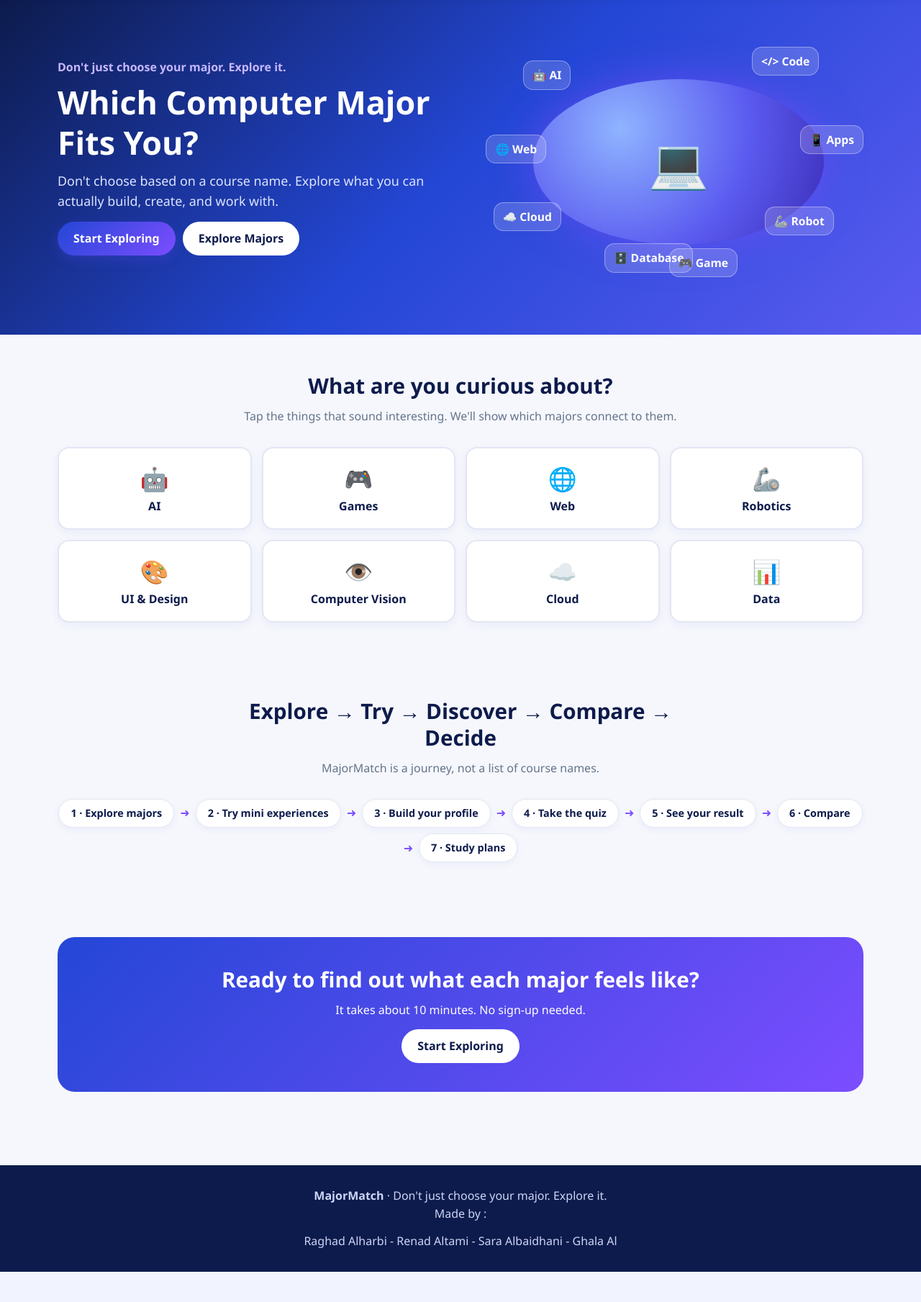
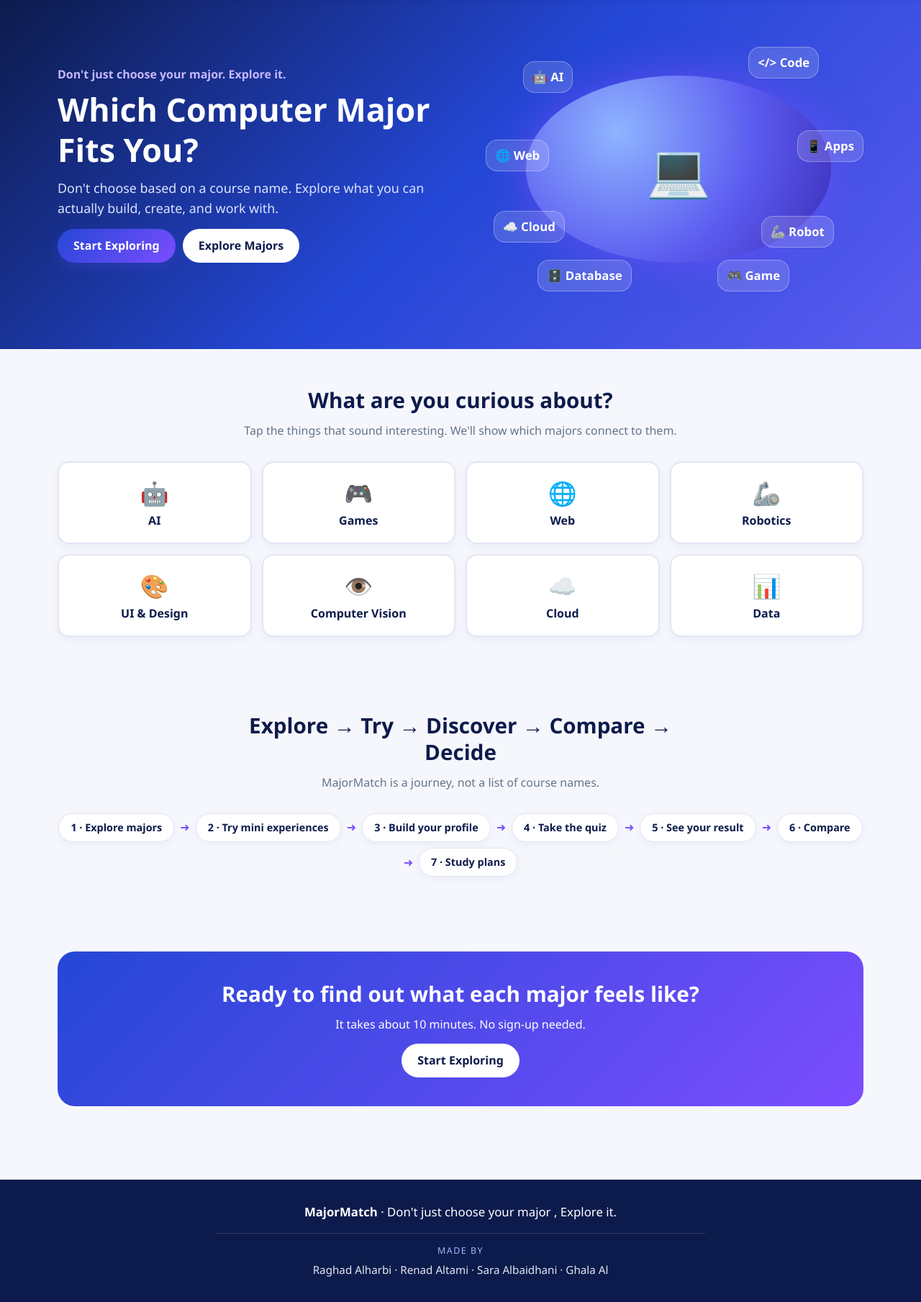
Before and after one commit to RenadKhalid62/MajorMatch, a PHP site: page /php/index.php in a window 1280 px wide. Shown: the part 69-1878 px from the top of the page at 72% size. Before the commit the page ends 1836 px from the top, so only its background shows below. Run offline with PHP 8.4, Linux system fonts and the light colour scheme.

Commit message:
update 2

```diff
--- a/css/all_styles.css
+++ b/css/all_styles.css
@@ -351,33 +351,35 @@ a {
 /* Decorative floating tech badges in the hero */
 .hero-art {
   position: relative;
-  height: 320px;
+  height: 340px;
+  width: 100%;
 }
 
 .orb {
   position: absolute;
-  top: 45px;
-  bottom: 45px;
-  left: 55px;
-  right: 55px;
+  top: 40px;
+  bottom: 40px;
+  left: 45px;
+  right: 45px;
   border-radius: 50%;
   background: radial-gradient(circle at 30% 30%, #8fb4ff, #5b5bf0 55%, #3a2bb5);
-  box-shadow: 0 0 55px rgba(124, 77, 255, 0.55);
+  box-shadow: 0 0 60px rgba(124, 77, 255, 0.6);
   display: flex;
   align-items: center;
   justify-content: center;
-  font-size: 4.2rem;
+  font-size: 4.5rem;
 }
 
 .float-icon {
   position: absolute;
-  background-color: rgba(255, 255, 255, 0.16);
-  border: 1px solid rgba(255, 255, 255, 0.35);
-  border-radius: 14px;
-  padding: 7px 12px;
-  font-size: 0.98rem;
-  font-weight: bold;
+  background-color: rgba(255, 255, 255, 0.14);
+  border: 1px solid rgba(255, 255, 255, 0.3);
+  border-radius: 16px;
+  padding: 8px 12px;
+  font-size: 1.05rem;
+  font-weight: 600;
   color: #ffffff;
+  white-space: nowrap;
 }
 
 /* Home interest cards */
@@ -1101,14 +1103,36 @@ table.compare td.best {
   background-color: #0d1b4c;
   color: #cdd5f6;
   text-align: center;
-  padding: 30px 0;
+  padding: 32px 0;
   margin-top: 50px;
 }
 
-.footer-note {
-  font-size: 0.84rem;
-  color: #9aa7d8;
-  margin-top: 6px;
+.footer-brand {
+  font-size: 1.05rem;
+  color: #ffffff;
+  margin-bottom: 16px;
+}
+
+.footer-credits {
+  border-top: 1px solid rgba(255, 255, 255, 0.14);
+  padding-top: 14px;
+  max-width: 680px;
+  margin: 0 auto;
+}
+
+.made-by {
+  display: block;
+  font-size: 0.78rem;
+  text-transform: uppercase;
+  letter-spacing: 1.5px;
+  color: #a5b4fc;
+  margin-bottom: 6px;
+}
+
+.team-names {
+  font-size: 0.95rem;
+  color: #e2e8f0;
+  font-weight: 500;
 }
 
 /* ---------- 13. Media Queries (Responsive & Print) ---------- */
--- a/php/footer.php
+++ b/php/footer.php
@@ -16,16 +16,15 @@ $scripts = isset($scripts) ? $scripts : [];
 <footer class="footer">
     <div class="container">
 
-        <strong>MajorMatch</strong> · Don't just choose your major. Explore it.
+        <div class="footer-brand">
+            <strong>MajorMatch</strong> · Don't just choose your major , Explore it.
+        </div>
 
         <!-- Team members -->
-        <div class="team-section">
-         <p class="made-by">Made by :</p>
-            <div class="team-members">
-                <span>Raghad Alharbi - </span>
-                <span>Renad Altami - </span>
-                <span>Sara Albaidhani - </span>
-                <span>Ghala Al</span>
+        <div class="footer-credits">
+            <span class="made-by">Made by</span>
+            <div class="team-names">
+                Raghad Alharbi · Renad Altami · Sara Albaidhani · Ghala Al
             </div>
         </div>
 
--- a/php/index.php
+++ b/php/index.php
@@ -26,10 +26,10 @@ include 'header.php';
       <span class="float-icon" style="top:0;right:12%">&lt;/&gt; Code</span>
       <span class="float-icon" style="top:34%;right:0">📱 Apps</span>
       <span class="float-icon" style="bottom:18%;right:8%">🦾 Robot</span>
-      <span class="float-icon" style="bottom:2%;left:30%">🗄️ Database</span>
+      <span class="float-icon" style="bottom:0%;left:12%">🗄️ Database</span>
       <span class="float-icon" style="bottom:20%;left:0">☁️ Cloud</span>
       <span class="float-icon" style="top:38%;left:-2%">🌐 Web</span>
-      <span class="float-icon" style="bottom:0;right:34%">🎮 Game</span>
+      <span class="float-icon" style="bottom:0%;right:20%">🎮 Game</span>
     </div>
   </div>
 </section>
```
